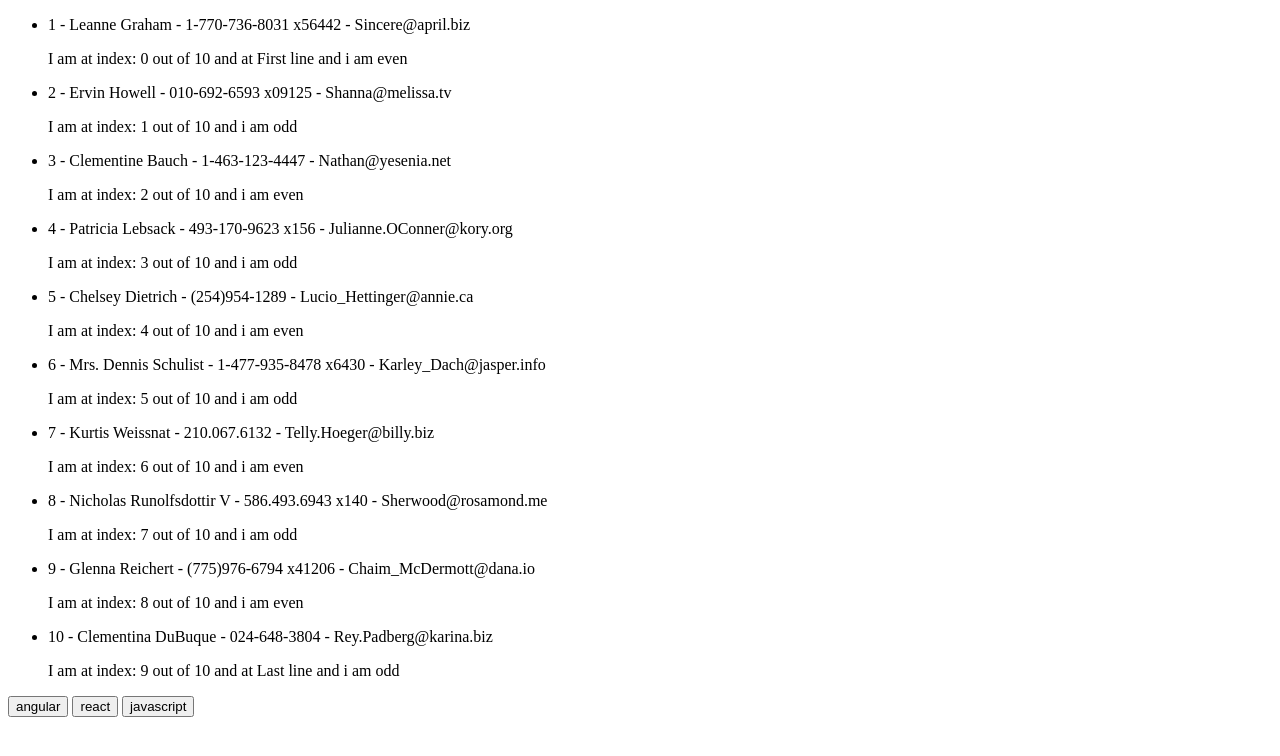
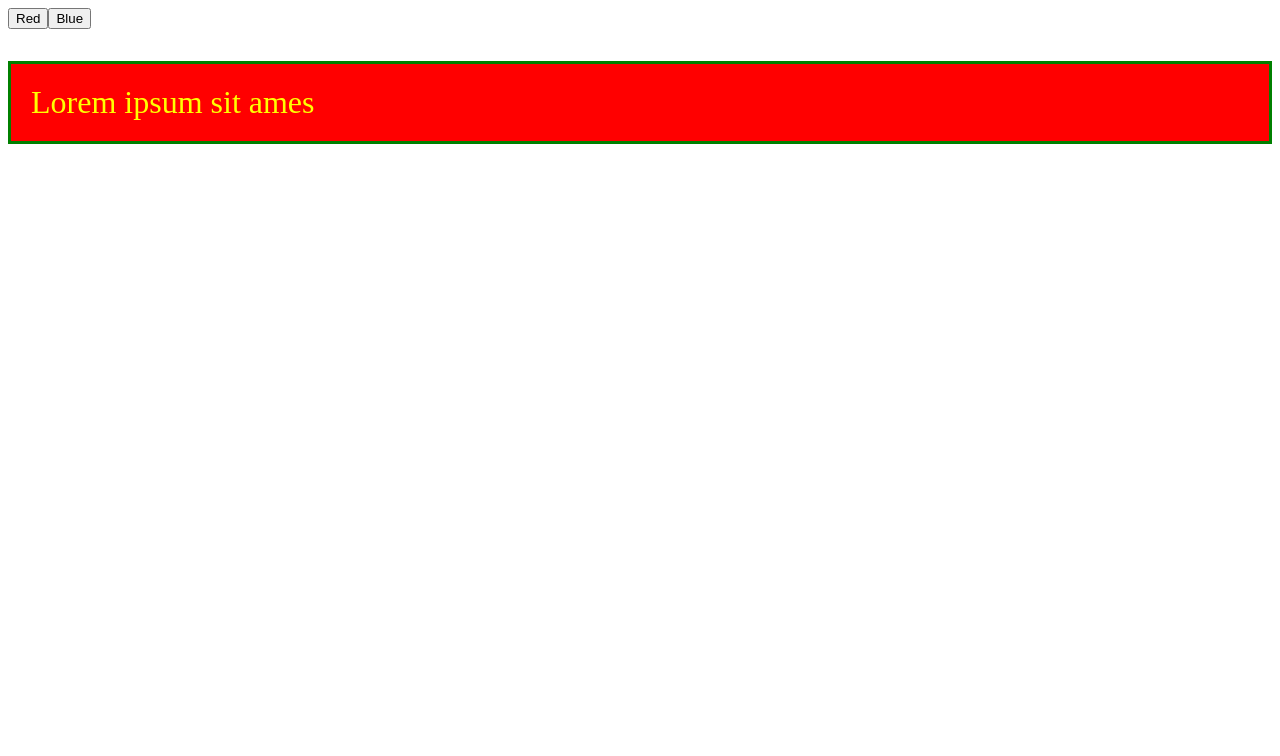
Before and after one commit to GraviDezucy/angular100days, an Angular app: page / in a window 1280 px wide. Shown: the top 756 px of the page. Built offline with nearby package versions, Linux system fonts and the light colour scheme.

Commit message:
Style binding, class binding

```diff
--- a/src/app/app.component.css
+++ b/src/app/app.component.css
@@ -1,3 +1,22 @@
 .margin-right {
   margin-right: 4px;
 }
+
+.box {
+  height: 100px;
+  border: 1px solid;
+  width: 100px;
+  margin-top: 20px;
+}
+
+.red {
+  border-color: red;
+}
+
+.blue {
+  background-color: blue;
+}
+
+:root {
+  --white-color: white;
+}
--- a/src/app/app.component.html
+++ b/src/app/app.component.html
@@ -1,31 +1,31 @@
-<ul>
-  <li
-    *ngFor="
-      let user of users;
-      index as idx;
-      count as total;
-      first as isFirst;
-      last as isLast;
-      even as isEven;
-      odd as isOdd
-    "
-  >
-    {{ user.id }} - {{ user.name }} - {{ user.phone }} - {{ user.email }}
-    <br />
-    <p>
-      I am at index: {{ idx }} out of {{ total }}
-      <span *ngIf="isFirst"> and at First line</span>
-      <span *ngIf="isLast"> and at Last line</span>
-      <span *ngIf="isEven"> and i am even</span>
-      <span *ngIf="isOdd"> and i am odd</span>
-    </p>
-  </li>
-</ul>
+<button type="button" (click)="isRed = !isRed">Red</button>
+<button type="button" (click)="isBlue = !isBlue">Blue</button>
 
-<button
-  type="button"
-  *ngFor="let tag of tags; last as isLast"
-  [class.margin-right]="!isLast"
+<!-- <div class="box" [class.red]="isRed" [class.blue]="isBlue"></div> -->
+<!-- <div class="box" [class]="{ red: isRed, blue: isBlue }"></div> -->
+<!-- <div class="box" [class]="['red', 'blue']"></div> -->
+<!-- <div class="box" [class]="classes"></div> -->
+
+<!-- [class.ten-class]
+[class]="variable"
+[class]=[array]
+[class]="{object}" {'ten-class': boolean} -->
+
+<!-- [style.tenStyle]
+[style.ten-Style]
+[style.tenStyle.unit]
+[style]={object}
+[style.css-variable] -->
+
+<p
+  [style.backgroundColor]="'red'"
+  [style.padding.px]="20"
+  [style]="{
+    border: '3px solid green',
+    fontSize: '2rem',
+    color: 'var(--text-color)'
+  }"
+  [style.--text-color]="isRed ? 'white' : 'yellow'"
 >
-  {{ tag }}
-</button>
+  Lorem ipsum sit ames
+</p>
--- a/src/app/app.component.ts
+++ b/src/app/app.component.ts
@@ -12,240 +12,8 @@ import { CommonModule } from '@angular/common';
   styleUrl: './app.component.css',
 })
 export class AppComponent {
-  show = false;
+  isRed = false;
+  isBlue = false;
 
-  users = [
-    {
-      id: 1,
-      name: 'Leanne Graham',
-      username: 'Bret',
-      email: 'Sincere@april.biz',
-      address: {
-        street: 'Kulas Light',
-        suite: 'Apt. 556',
-        city: 'Gwenborough',
-        zipcode: '92998-3874',
-        geo: {
-          lat: '-37.3159',
-          lng: '81.1496',
-        },
-      },
-      phone: '1-770-736-8031 x56442',
-      website: 'hildegard.org',
-      company: {
-        name: 'Romaguera-Crona',
-        catchPhrase: 'Multi-layered client-server neural-net',
-        bs: 'harness real-time e-markets',
-      },
-    },
-    {
-      id: 2,
-      name: 'Ervin Howell',
-      username: 'Antonette',
-      email: 'Shanna@melissa.tv',
-      address: {
-        street: 'Victor Plains',
-        suite: 'Suite 879',
-        city: 'Wisokyburgh',
-        zipcode: '90566-7771',
-        geo: {
-          lat: '-43.9509',
-          lng: '-34.4618',
-        },
-      },
-      phone: '010-692-6593 x09125',
-      website: 'anastasia.net',
-      company: {
-        name: 'Deckow-Crist',
-        catchPhrase: 'Proactive didactic contingency',
-        bs: 'synergize scalable supply-chains',
-      },
-    },
-    {
-      id: 3,
-      name: 'Clementine Bauch',
-      username: 'Samantha',
-      email: 'Nathan@yesenia.net',
-      address: {
-        street: 'Douglas Extension',
-        suite: 'Suite 847',
-        city: 'McKenziehaven',
-        zipcode: '59590-4157',
-        geo: {
-          lat: '-68.6102',
-          lng: '-47.0653',
-        },
-      },
-      phone: '1-463-123-4447',
-      website: 'ramiro.info',
-      company: {
-        name: 'Romaguera-Jacobson',
-        catchPhrase: 'Face to face bifurcated interface',
-        bs: 'e-enable strategic applications',
-      },
-    },
-    {
-      id: 4,
-      name: 'Patricia Lebsack',
-      username: 'Karianne',
-      email: 'Julianne.OConner@kory.org',
-      address: {
-        street: 'Hoeger Mall',
-        suite: 'Apt. 692',
-        city: 'South Elvis',
-        zipcode: '53919-4257',
-        geo: {
-          lat: '29.4572',
-          lng: '-164.2990',
-        },
-      },
-      phone: '493-170-9623 x156',
-      website: 'kale.biz',
-      company: {
-        name: 'Robel-Corkery',
-        catchPhrase: 'Multi-tiered zero tolerance productivity',
-        bs: 'transition cutting-edge web services',
-      },
-    },
-    {
-      id: 5,
-      name: 'Chelsey Dietrich',
-      username: 'Kamren',
-      email: 'Lucio_Hettinger@annie.ca',
-      address: {
-        street: 'Skiles Walks',
-        suite: 'Suite 351',
-        city: 'Roscoeview',
-        zipcode: '33263',
-        geo: {
-          lat: '-31.8129',
-          lng: '62.5342',
-        },
-      },
-      phone: '(254)954-1289',
-      website: 'demarco.info',
-      company: {
-        name: 'Keebler LLC',
-        catchPhrase: 'User-centric fault-tolerant solution',
-        bs: 'revolutionize end-to-end systems',
-      },
-    },
-    {
-      id: 6,
-      name: 'Mrs. Dennis Schulist',
-      username: 'Leopoldo_Corkery',
-      email: 'Karley_Dach@jasper.info',
-      address: {
-        street: 'Norberto Crossing',
-        suite: 'Apt. 950',
-        city: 'South Christy',
-        zipcode: '23505-1337',
-        geo: {
-          lat: '-71.4197',
-          lng: '71.7478',
-        },
-      },
-      phone: '1-477-935-8478 x6430',
-      website: 'ola.org',
-      company: {
-        name: 'Considine-Lockman',
-        catchPhrase: 'Synchronised bottom-line interface',
-        bs: 'e-enable innovative applications',
-      },
-    },
-    {
-      id: 7,
-      name: 'Kurtis Weissnat',
-      username: 'Elwyn.Skiles',
-      email: 'Telly.Hoeger@billy.biz',
-      address: {
-        street: 'Rex Trail',
-        suite: 'Suite 280',
-        city: 'Howemouth',
-        zipcode: '58804-1099',
-        geo: {
-          lat: '24.8918',
-          lng: '21.8984',
-        },
-      },
-      phone: '210.067.6132',
-      website: 'elvis.io',
-      company: {
-        name: 'Johns Group',
-        catchPhrase: 'Configurable multimedia task-force',
-        bs: 'generate enterprise e-tailers',
-      },
-    },
-    {
-      id: 8,
-      name: 'Nicholas Runolfsdottir V',
-      username: 'Maxime_Nienow',
-      email: 'Sherwood@rosamond.me',
-      address: {
-        street: 'Ellsworth Summit',
-        suite: 'Suite 729',
-        city: 'Aliyaview',
-        zipcode: '45169',
-        geo: {
-          lat: '-14.3990',
-          lng: '-120.7677',
-        },
-      },
-      phone: '586.493.6943 x140',
-      website: 'jacynthe.com',
-      company: {
-        name: 'Abernathy Group',
-        catchPhrase: 'Implemented secondary concept',
-        bs: 'e-enable extensible e-tailers',
-      },
-    },
-    {
-      id: 9,
-      name: 'Glenna Reichert',
-      username: 'Delphine',
-      email: 'Chaim_McDermott@dana.io',
-      address: {
-        street: 'Dayna Park',
-        suite: 'Suite 449',
-        city: 'Bartholomebury',
-        zipcode: '76495-3109',
-        geo: {
-          lat: '24.6463',
-          lng: '-168.8889',
-        },
-      },
-      phone: '(775)976-6794 x41206',
-      website: 'conrad.com',
-      company: {
-        name: 'Yost and Sons',
-        catchPhrase: 'Switchable contextually-based project',
-        bs: 'aggregate real-time technologies',
-      },
-    },
-    {
-      id: 10,
-      name: 'Clementina DuBuque',
-      username: 'Moriah.Stanton',
-      email: 'Rey.Padberg@karina.biz',
-      address: {
-        street: 'Kattie Turnpike',
-        suite: 'Suite 198',
-        city: 'Lebsackbury',
-        zipcode: '31428-2261',
-        geo: {
-          lat: '-38.2386',
-          lng: '57.2232',
-        },
-      },
-      phone: '024-648-3804',
-      website: 'ambrose.net',
-      company: {
-        name: 'Hoeger LLC',
-        catchPhrase: 'Centralized empowering task-force',
-        bs: 'target end-to-end models',
-      },
-    },
-  ];
-
-  tags = ['angular', 'react', 'javascript'];
+  classes = ['red', 'blue'];
 }
```
